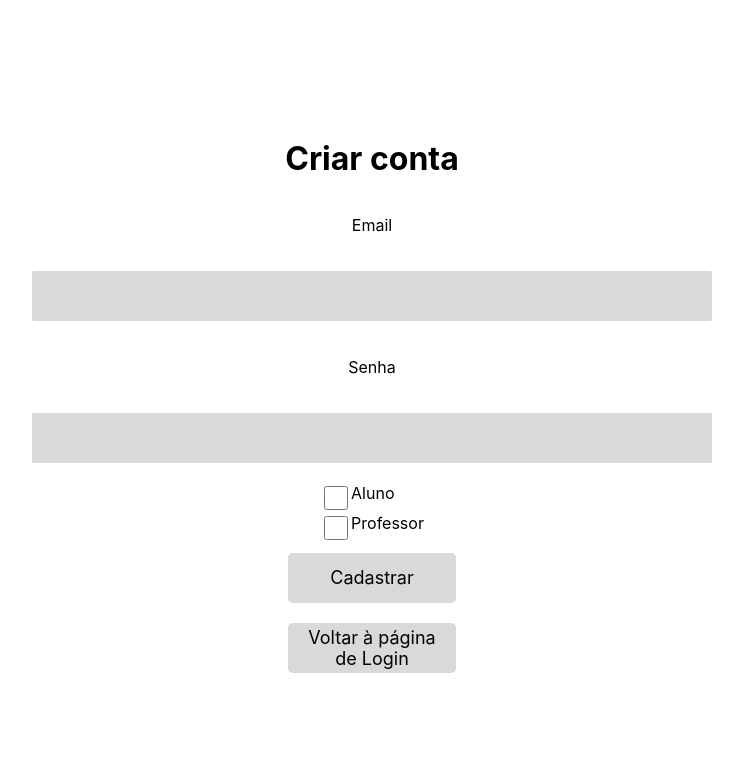
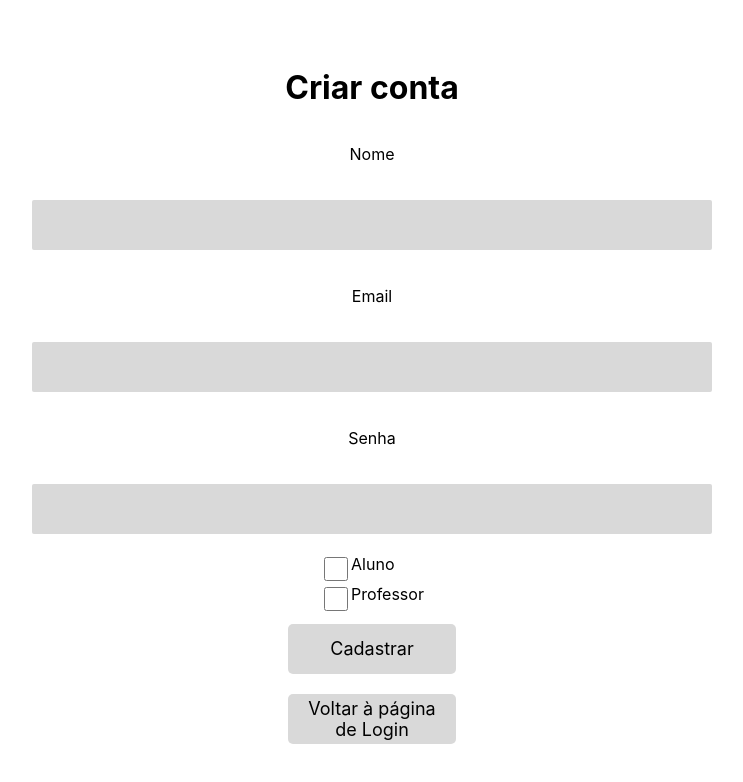
Before and after one commit to GustavoVieiraDeAraujo/MP-Front-End, a React (Vite) app: page /Cadastro in a window 1280 px wide. Shown: the top 782 px of the page, without its empty margins (268-1011 px from the left). Built offline with nearby package versions, Linux system fonts and the light colour scheme.

Commit message:
Adicionando a opção de colocar nome

```diff
--- a/src/pages/Cadastro/index.jsx
+++ b/src/pages/Cadastro/index.jsx
@@ -19,6 +19,8 @@ export function Cadastro() {
     return (
         <Container>
             <h1>Criar conta</h1>
+            <p>Nome</p>
+            <Input/>
             <p>Email</p>
             <Input/>
             <p>Senha</p>
```
